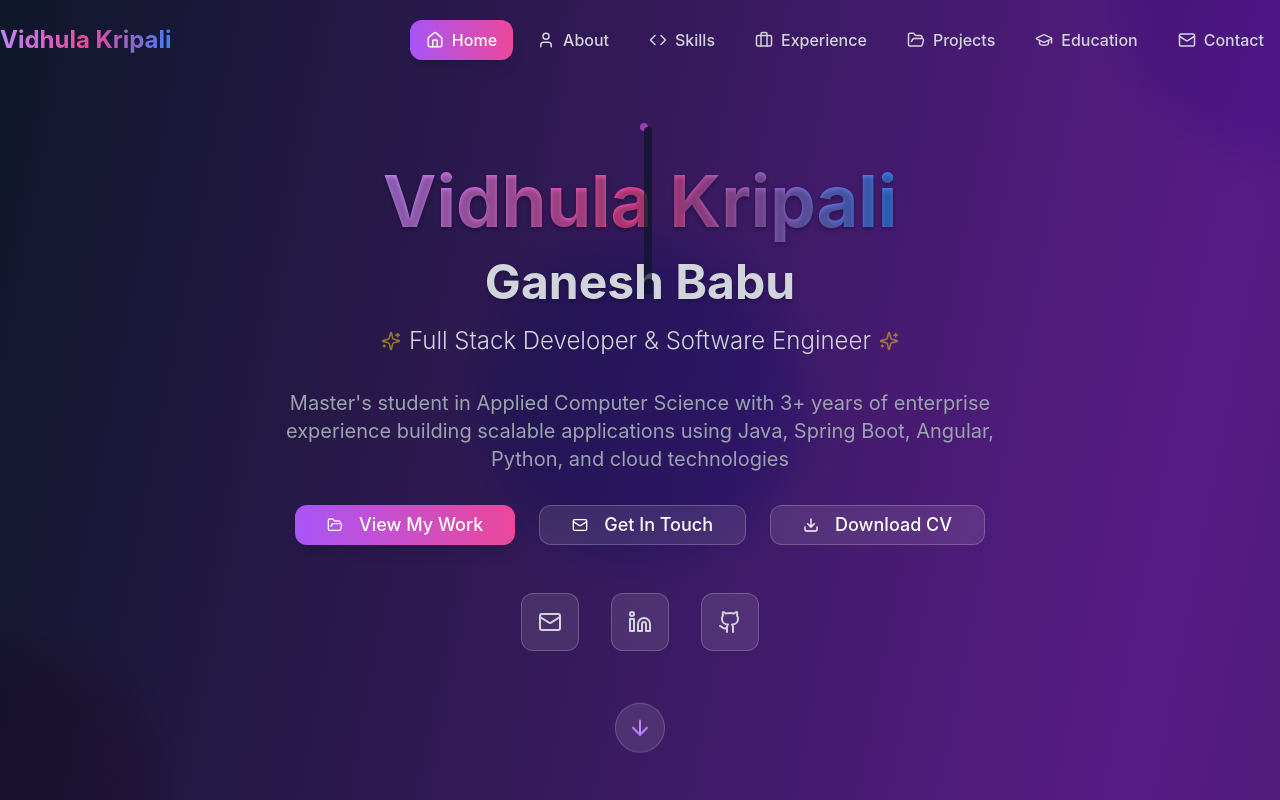
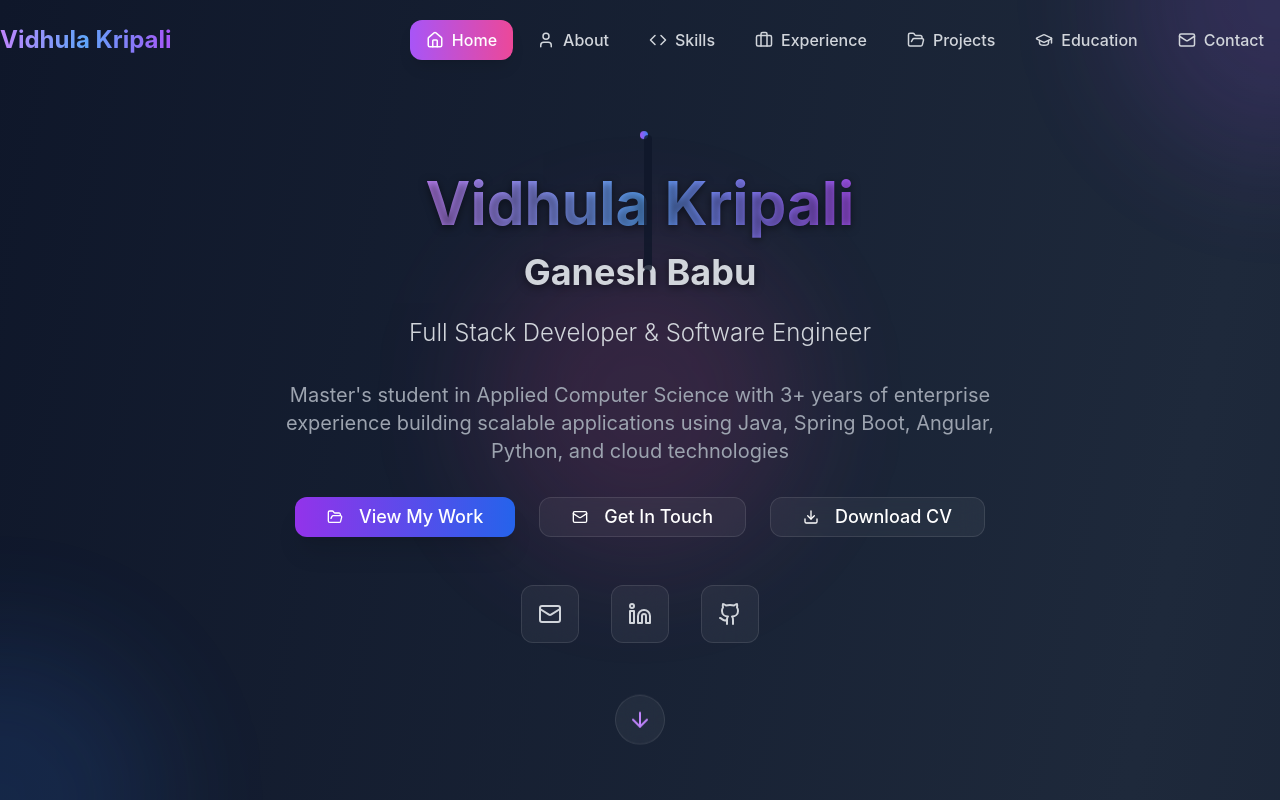
Before and after one commit to Deepakrajadurai/project-experience-bloom, a React (Vite) app: page / in a window 1280 px wide. Shown: the top 800 px of the page. Built offline with nearby package versions, Linux system fonts and the light colour scheme.

Commit message:
Fix: Adjust color scheme and UI elements
Refine the color scheme and remove unnecessary elements near the name in the header.

```diff
--- a/src/components/Hero.tsx
+++ b/src/components/Hero.tsx
@@ -12,11 +12,11 @@ const Hero = () => {
 
   return (
     <section id="home" className="min-h-screen flex items-center justify-center relative overflow-hidden pt-20">
-      {/* Animated Background Elements */}
+      {/* Simplified Background Elements */}
       <div className="absolute inset-0 overflow-hidden">
-        <div className="absolute -top-40 -right-40 w-80 h-80 bg-purple-500 rounded-full mix-blend-multiply filter blur-xl opacity-20 animate-pulse-slow"></div>
-        <div className="absolute -bottom-40 -left-40 w-80 h-80 bg-pink-500 rounded-full mix-blend-multiply filter blur-xl opacity-20 animate-pulse-slow animation-delay-2000"></div>
-        <div className="absolute top-1/2 left-1/2 transform -translate-x-1/2 -translate-y-1/2 w-80 h-80 bg-blue-500 rounded-full mix-blend-multiply filter blur-xl opacity-20 animate-pulse-slow animation-delay-4000"></div>
+        <div className="absolute -top-40 -right-40 w-80 h-80 bg-purple-500/20 rounded-full filter blur-3xl animate-pulse-slow"></div>
+        <div className="absolute -bottom-40 -left-40 w-80 h-80 bg-blue-500/20 rounded-full filter blur-3xl animate-pulse-slow"></div>
+        <div className="absolute top-1/2 left-1/2 transform -translate-x-1/2 -translate-y-1/2 w-80 h-80 bg-pink-500/20 rounded-full filter blur-3xl animate-pulse-slow"></div>
       </div>
 
       <div className="container-custom relative z-10">
@@ -24,33 +24,29 @@ const Hero = () => {
           {/* Profile Image */}
           <div className="mb-8 animate-float">
             <div className="relative inline-block">
-              <div className="absolute inset-0 bg-gradient-to-r from-purple-500 to-pink-500 rounded-full p-1 animate-pulse-slow">
-                <div className="bg-slate-900 rounded-full p-1">
+              <div className="absolute inset-0 bg-gradient-to-r from-purple-500 to-blue-500 rounded-full p-1">
+                <div className="bg-slate-900/80 rounded-full p-1">
                   <img
                     src="/lovable-uploads/a0c9da35-fff3-4d6d-8797-a654909b8bd1.png"
                     alt="Vidhula Kripali Ganesh Babu"
-                    className="w-40 h-40 rounded-full object-cover"
+                    className="w-32 h-32 rounded-full object-cover"
                   />
                 </div>
               </div>
             </div>
           </div>
 
-          {/* Name and Title */}
+          {/* Name and Title - Simplified */}
           <div className="mb-8">
-            <h1 className="text-5xl md:text-7xl font-bold mb-4 text-shadow">
+            <h1 className="text-4xl md:text-6xl font-bold mb-6 text-shadow">
               <span className="gradient-text">Vidhula Kripali</span>
               <br />
-              <span className="text-4xl md:text-5xl text-gray-300">Ganesh Babu</span>
+              <span className="text-3xl md:text-4xl text-gray-300">Ganesh Babu</span>
             </h1>
 
-            <div className="flex items-center justify-center space-x-2 mb-6">
-              <Sparkles className="text-yellow-400 animate-pulse" size={20} />
-              <p className="text-xl md:text-2xl text-gray-300 font-light">
-                Full Stack Developer & Software Engineer
-              </p>
-              <Sparkles className="text-yellow-400 animate-pulse" size={20} />
-            </div>
+            <p className="text-xl md:text-2xl text-gray-300 font-light mb-6">
+              Full Stack Developer & Software Engineer
+            </p>
           </div>
 
           {/* Description */}
@@ -63,7 +59,7 @@ const Hero = () => {
           <div className="flex flex-col sm:flex-row gap-6 justify-center items-center mb-12">
             <Button
               onClick={() => scrollToSection('projects')}
-              className="group bg-gradient-to-r from-purple-500 to-pink-500 hover:from-purple-600 hover:to-pink-600 text-white px-8 py-4 text-lg rounded-xl shadow-lg hover-glow transition-all duration-300"
+              className="group bg-gradient-to-r from-purple-600 to-blue-600 hover:from-purple-700 hover:to-blue-700 text-white px-8 py-4 text-lg rounded-xl shadow-xl transition-all duration-300"
             >
               <FolderOpen size={20} className="mr-2 group-hover:rotate-12 transition-transform" />
               View My Work
@@ -80,7 +76,7 @@ const Hero = () => {
 
             <Button
               variant="outline"
-              className="group glass-effect border-2 border-pink-500/50 text-white hover:bg-pink-500/20 px-8 py-4 text-lg rounded-xl transition-all duration-300"
+              className="group glass-effect border-2 border-blue-500/50 text-white hover:bg-blue-500/20 px-8 py-4 text-lg rounded-xl transition-all duration-300"
             >
               <Download size={20} className="mr-2 group-hover:translate-y-1 transition-transform" />
               Download CV
@@ -91,7 +87,7 @@ const Hero = () => {
           <div className="flex justify-center space-x-8 mb-16">
             <a
               href="mailto:gvidhulakripali@gmail.com"
-              className="group p-4 glass-effect rounded-xl hover-glow transition-all duration-300 hover:scale-110"
+              className="group p-4 glass-effect rounded-xl hover:bg-white/10 transition-all duration-300 hover:scale-110"
             >
               <Mail size={24} className="text-gray-300 group-hover:text-white transition-colors" />
             </a>
@@ -99,7 +95,7 @@ const Hero = () => {
               href="https://linkedin.com/in/vidhula-kripali"
               target="_blank"
               rel="noopener noreferrer"
-              className="group p-4 glass-effect rounded-xl hover-glow transition-all duration-300 hover:scale-110"
+              className="group p-4 glass-effect rounded-xl hover:bg-white/10 transition-all duration-300 hover:scale-110"
             >
               <Linkedin size={24} className="text-gray-300 group-hover:text-blue-400 transition-colors" />
             </a>
@@ -107,7 +103,7 @@ const Hero = () => {
               href="https://github.com/vidhula-kripali"
               target="_blank"
               rel="noopener noreferrer"
-              className="group p-4 glass-effect rounded-xl hover-glow transition-all duration-300 hover:scale-110"
+              className="group p-4 glass-effect rounded-xl hover:bg-white/10 transition-all duration-300 hover:scale-110"
             >
               <Github size={24} className="text-gray-300 group-hover:text-purple-400 transition-colors" />
             </a>
@@ -118,7 +114,7 @@ const Hero = () => {
             onClick={() => scrollToSection('about')}
             className="group animate-bounce hover:animate-none"
           >
-            <div className="p-3 glass-effect rounded-full hover-glow transition-all duration-300 group-hover:scale-110">
+            <div className="p-3 glass-effect rounded-full hover:bg-white/10 transition-all duration-300 group-hover:scale-110">
               <ArrowDown size={24} className="text-purple-400 group-hover:text-white transition-colors" />
             </div>
           </button>
--- a/src/index.css
+++ b/src/index.css
@@ -56,7 +56,7 @@
   }
 
   body {
-    @apply bg-gradient-to-br from-slate-900 via-purple-900 to-slate-900 text-white;
+    @apply bg-gradient-to-br from-slate-900 via-slate-800 to-slate-900 text-white;
     font-family: 'Inter', -apple-system, BlinkMacSystemFont, 'Segoe UI', Roboto, sans-serif;
   }
 
@@ -67,15 +67,11 @@
 
 @layer utilities {
   .gradient-text {
-    @apply bg-gradient-to-r from-purple-400 via-pink-500 to-blue-500 bg-clip-text text-transparent;
+    @apply bg-gradient-to-r from-purple-400 via-blue-400 to-purple-500 bg-clip-text text-transparent;
   }
 
   .glass-effect {
-    @apply bg-white/10 backdrop-blur-md border border-white/20;
-  }
-
-  .hover-glow {
-    @apply transition-all duration-300 hover:shadow-2xl hover:shadow-purple-500/25;
+    @apply bg-white/5 backdrop-blur-md border border-white/10;
   }
 
   .animate-float {
@@ -87,7 +83,7 @@
   }
 
   .text-shadow {
-    text-shadow: 0 2px 4px rgba(0,0,0,0.3);
+    text-shadow: 0 2px 8px rgba(0,0,0,0.5);
   }
 
   .card-hover {
@@ -124,7 +120,7 @@
 
 .skill-progress::before {
   content: '';
-  @apply absolute top-0 left-0 h-full bg-gradient-to-r from-purple-500 to-pink-500 transition-all duration-1000;
+  @apply absolute top-0 left-0 h-full bg-gradient-to-r from-purple-500 to-blue-500 transition-all duration-1000;
 }
 
 .timeline-line {
@@ -132,7 +128,7 @@
 }
 
 .timeline-dot {
-  @apply relative w-16 h-16 rounded-full bg-gradient-to-r from-purple-500 to-pink-500 flex items-center justify-center shadow-lg;
+  @apply relative w-16 h-16 rounded-full bg-gradient-to-r from-purple-500 to-blue-500 flex items-center justify-center shadow-lg;
 }
 
 .timeline-dot::before {
```
